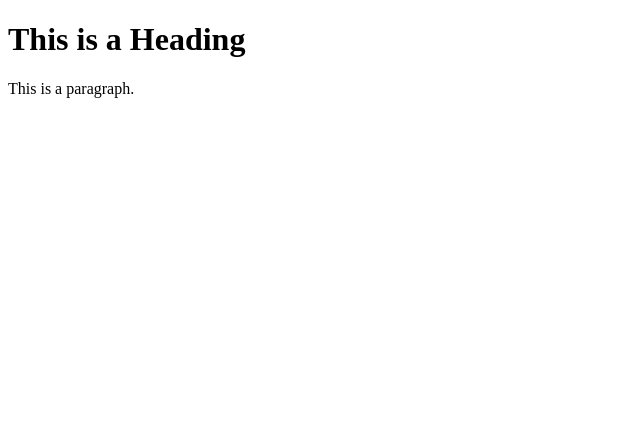
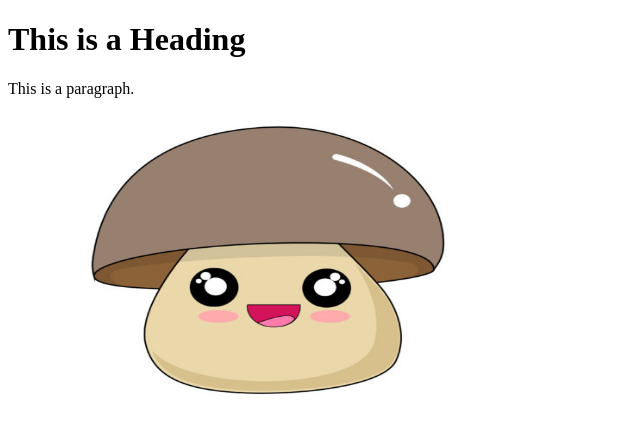
Before and after one commit to Waped/tp-r504, a plain HTML site: page web/index.html in a window 1280 px wide. Shown: the whole page, without its empty margins (0-640 px from the left). Drawn offline with Linux system fonts and the light colour scheme; files whose address does not match are found by name.

Commit message:
index.html

```diff
--- a/web/index.html
+++ b/web/index.html
@@ -7,6 +7,8 @@
 
 <h1>This is a Heading</h1>
 <p>This is a paragraph.</p>
+<img src="/home/ur.univ-rouen.fr/thiawali/tp-r504/web/image.jpg" alt="Description de l'image" width="500" height="300">
+
 
 </body>
 </html>
```
